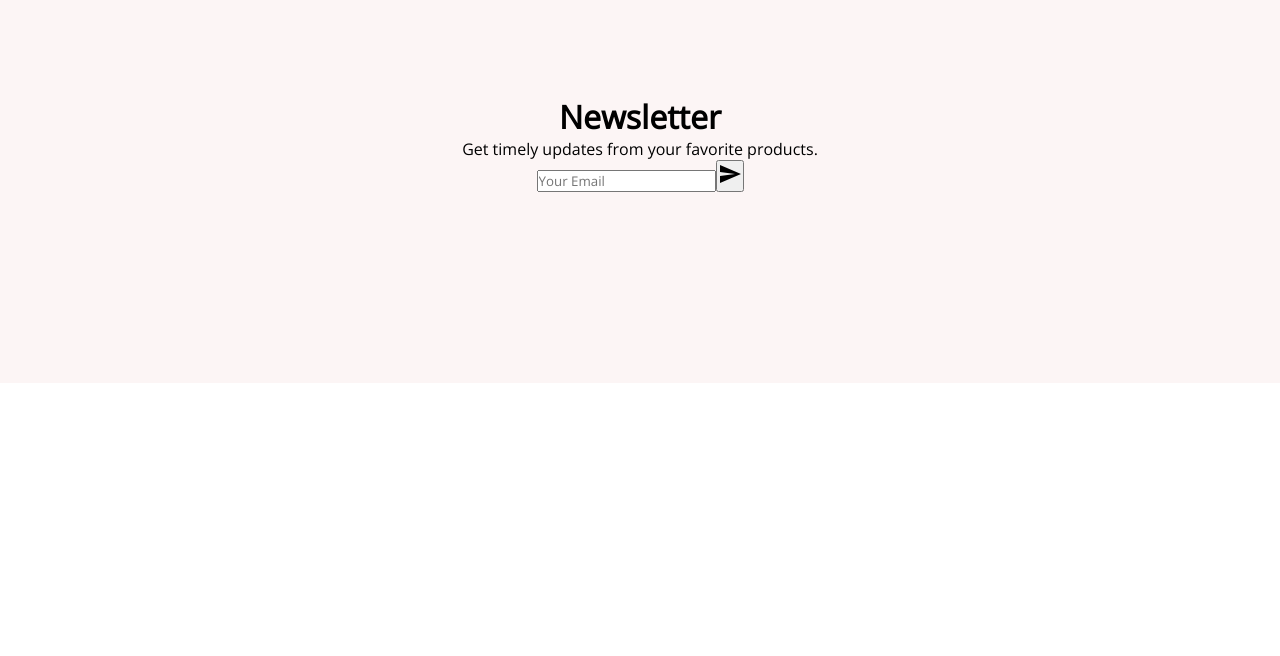
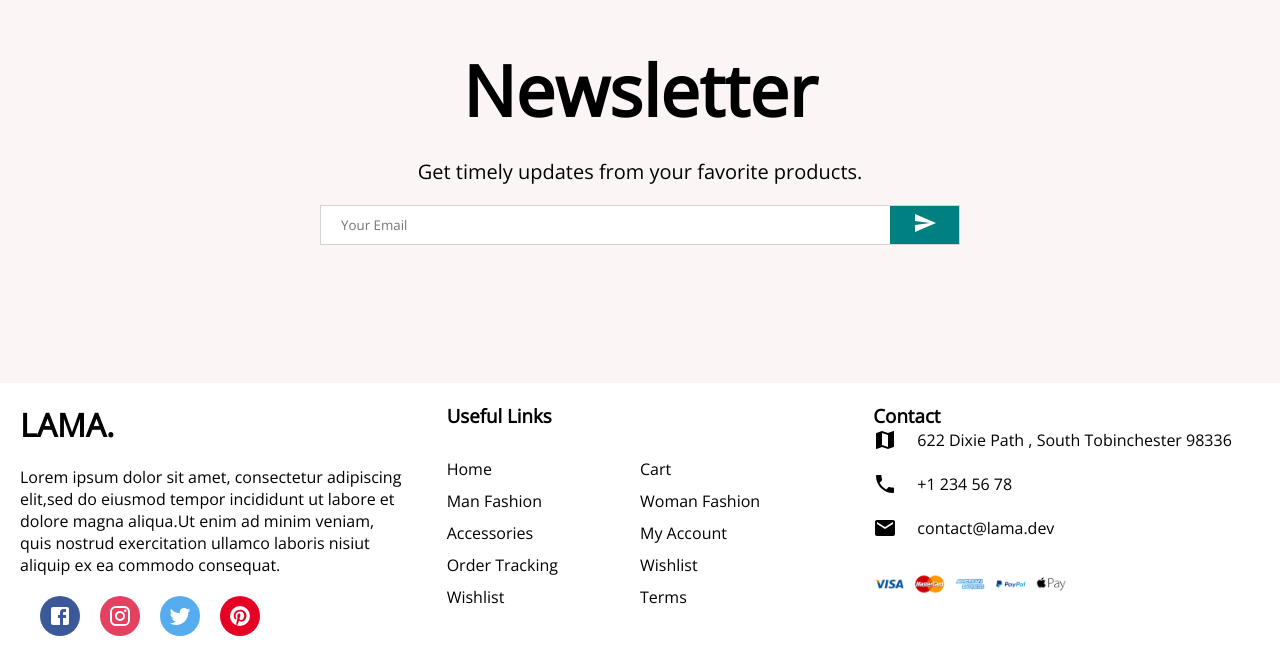
Before and after one commit to mohadeseh-saedpanah76/Clothing-Website-Final, a React (Create React App) app: page / in a window 1280 px wide. Shown: the part 1593-2249 px from the top of the page. Before the commit the page ends 1976 px from the top, so only its background shows below. Built offline with nearby package versions, Linux system fonts and the light colour scheme.

Commit message:
changes5

```diff
--- a/src/components/Footer/Footer.css
+++ b/src/components/Footer/Footer.css
@@ -0,0 +1,70 @@
+.footer-container{
+    display: flex;
+}
+
+/* ============ Footer Left ============ */
+
+.footer-container .left{
+    flex: 1;
+    display: flex;
+    flex-direction: column;
+    padding: 20px;
+}
+.footer-container .left p{
+    margin: 20px 0px;
+}
+
+.social-container{
+    display: flex;
+}
+
+.social-icon{
+    width: 40px;
+    height: 40px;
+    border-radius: 50%;
+    color: white;
+    display: flex;
+    align-items: center;
+    justify-content: center;
+    margin-left: 20px;
+}
+
+/* ============ Footer Center ============ */
+
+.footer-container .center{
+    flex: 1;
+    padding: 20px;
+}
+
+.footer-container .center h3{
+    margin-bottom: 30px;
+}
+
+.link-list{
+    margin: 0;
+    padding: 0;
+    list-style: none;
+    display: flex;
+    flex-wrap: wrap;
+}
+
+.link-item{
+    width: 50%;
+    margin-bottom: 10px;
+}
+
+/* ============ Footer Right ============ */
+.footer-container .right{
+    flex: 1;
+    padding: 20px;
+}
+
+.contact-item{
+    margin-bottom: 20px;
+    display: flex;
+    align-items: center;
+}
+
+.payment{
+    width: 50%;
+}
--- a/src/components/Footer/Footer.jsx
+++ b/src/components/Footer/Footer.jsx
@@ -1,9 +1,74 @@
-import React from 'react'
+import { Facebook, Instagram, Mail, Map, Phone, Pinterest, Twitter } from '@mui/icons-material'
+
+import imgpayment from '../../assets/imgpayment.png'
+
+import './Footer.css'
 
 const Footer = () => {
   return (
-    <div>
+    <div className='footer-container'>
+      <div className='left'>
+        <h1>
+          LAMA.
+        </h1>
+        <p>
+            Lorem ipsum dolor sit amet, consectetur adipiscing elit,sed do eiusmod
+            tempor incididunt ut labore et dolore magna aliqua.Ut enim ad minim veniam,
+            quis nostrud exercitation ullamco laboris nisiut aliquip ex ea commodo consequat.
+        </p>
+        <div className='social-container'>
+          <div className='social-icon' style={{backgroundColor:'#3B5999'}}>
+            <Facebook/>
+          </div>
+          <div className='social-icon' style={{backgroundColor:'#E4405F'}}>
+            <Instagram/>
+          </div>
+          <div className='social-icon' style={{backgroundColor:'#55ACEE'}}>
+            <Twitter/>
+          </div>
+          <div className='social-icon' style={{backgroundColor:'#E60023'}}>
+            <Pinterest/>
+          </div>
+        </div>
+      </div>
 
+      <div className='center'>
+        <h3>
+          Useful Links
+        </h3>
+        <ul className="link-list">
+          <li className='link-item'>Home</li>
+          <li className='link-item'>Cart</li>
+          <li className='link-item'>Man Fashion</li>
+          <li className='link-item'>Woman Fashion</li>
+          <li className='link-item'>Accessories</li>
+          <li className='link-item'>My Account</li>
+          <li className='link-item'>Order Tracking</li>
+          <li className='link-item'>Wishlist</li>
+          <li className='link-item'>Wishlist</li>
+          <li className='link-item'>Terms</li>
+        </ul>
+      </div>
+
+      <div className='right'>
+        <h3>
+          Contact
+        </h3>
+
+        <div className='contact-item'>
+          <Map style={{marginRight:'20px'}}/>
+          622 Dixie Path , South Tobinchester 98336
+        </div>
+        <div className='contact-item'>
+          <Phone style={{marginRight:'20px'}}/>
+          +1 234 56 78
+        </div>
+        <div className='contact-item'>
+          <Mail style={{marginRight:'20px'}}/>
+          contact@lama.dev
+        </div>
+        <img src={imgpayment} className='payment'/>
+      </div>
     </div>
   )
 }
--- a/src/components/Newsletter/Newsletter.css
+++ b/src/components/Newsletter/Newsletter.css
@@ -6,3 +6,36 @@
     background-color:#fcf5f5;
     flex-direction: column;
 }
+
+.newsletter-container h1{
+    font-size: 70px;
+    margin-bottom: 20px;
+}
+
+.newsletter-container span{
+    font-size: 20px;
+    font-weight: 300;
+    margin-bottom: 20px;
+}
+
+.input-container{
+    width: 50%;
+    height: 40px;
+    background-color: white;
+    display: flex;
+    justify-content: space-between;
+    border: 1px solid lightgrey;
+}
+
+.input-container input{
+    border: none;
+    flex: 8;
+    padding-left: 20px;
+}
+
+.input-container button{
+    flex: 1;
+    border: none;
+    background-color: teal;
+    color: white;
+}
--- a/src/data.js
+++ b/src/data.js
@@ -4,6 +4,15 @@ import picture1 from './assets/picture1.png'
 import picture2 from './assets/picture2.jpg'
 import picture5 from './assets/picture5.jpg'
 import picture6 from './assets/picture6.jpg'
+
+import productimg1 from './assets/ProductImage/productimg1.png'
+import productimg2 from './assets/ProductImage/productimg2.png'
+import productimg3 from './assets/ProductImage/productimg3.png'
+import productimg4 from './assets/ProductImage/productimg4.png'
+import productimg5 from './assets/ProductImage/productimg5.png'
+import productimg6 from './assets/ProductImage/productimg6.png'
+import productimg7 from './assets/ProductImage/productimg7.png'
+import productimg8 from './assets/ProductImage/productimg8.png'
 
 
 
@@ -48,3 +57,39 @@ export const categories = [
         title:"LOUNGEWEAR LOVE"
     }
 ]
+
+
+export const popularProduct = [
+    {
+        id:1,
+        img:productimg1,
+    },
+    {
+        id:2,
+        img:productimg2,
+    },
+    {
+        id:3,
+        img:productimg3,
+    },
+    {
+        id:4,
+        img:productimg4,
+    },
+    {
+        id:5,
+        img:productimg5,
+    },
+    {
+        id:6,
+        img:productimg6,
+    },
+    {
+        id:7,
+        img:productimg7,
+    },
+    {
+        id:8,
+        img:productimg8,
+    },
+]
--- a/src/pages/Home/Home.jsx
+++ b/src/pages/Home/Home.jsx
@@ -2,6 +2,7 @@ import React from 'react'
 
 import Announcement from '../../components/Announcement/Announcement'
 import Categories from '../../components/Categories/Categories'
+import Footer from '../../components/Footer/Footer'
 import Navbar from '../../components/Navbar/Navbar'
 import Newsletter from '../../components/Newsletter/Newsletter'
 import Slider from '../../components/Slider/Slider'
@@ -14,6 +15,7 @@ const Home = () => {
       <Slider/>
       <Categories/>
       <Newsletter/>
+      <Footer/>
     </div>
   )
 }
```
